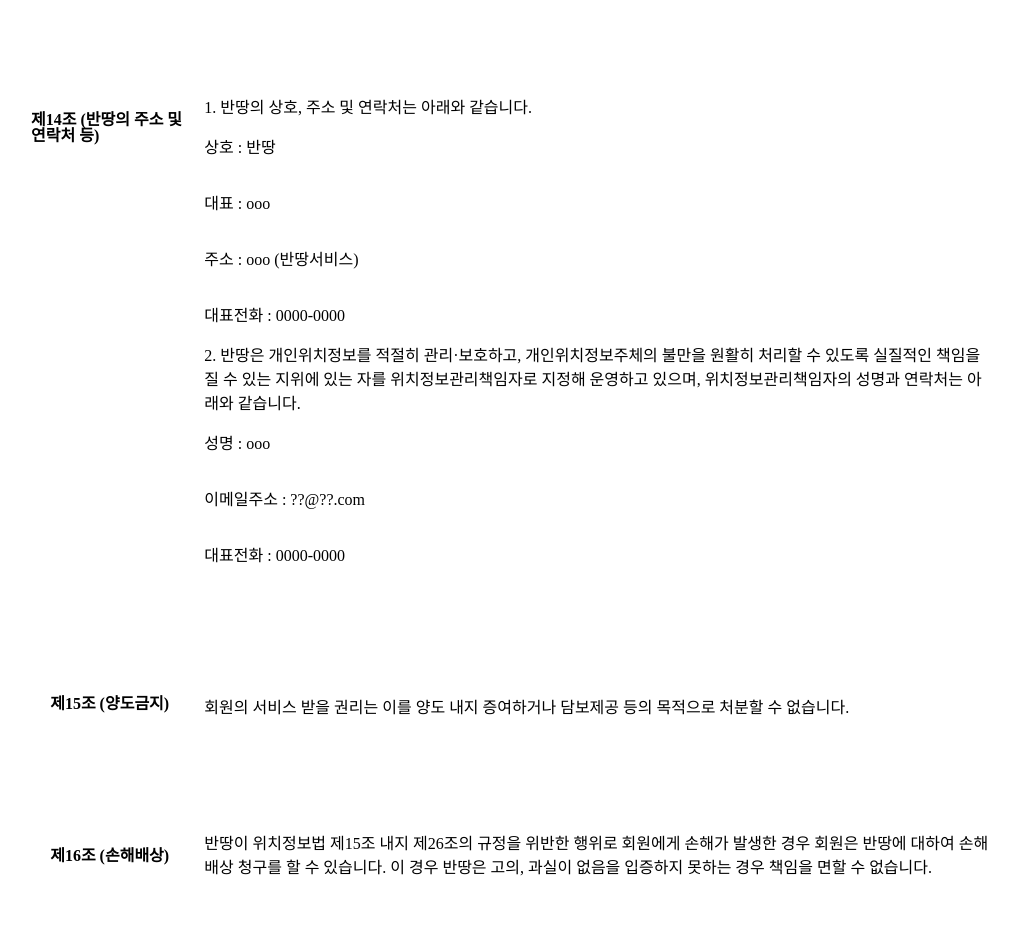
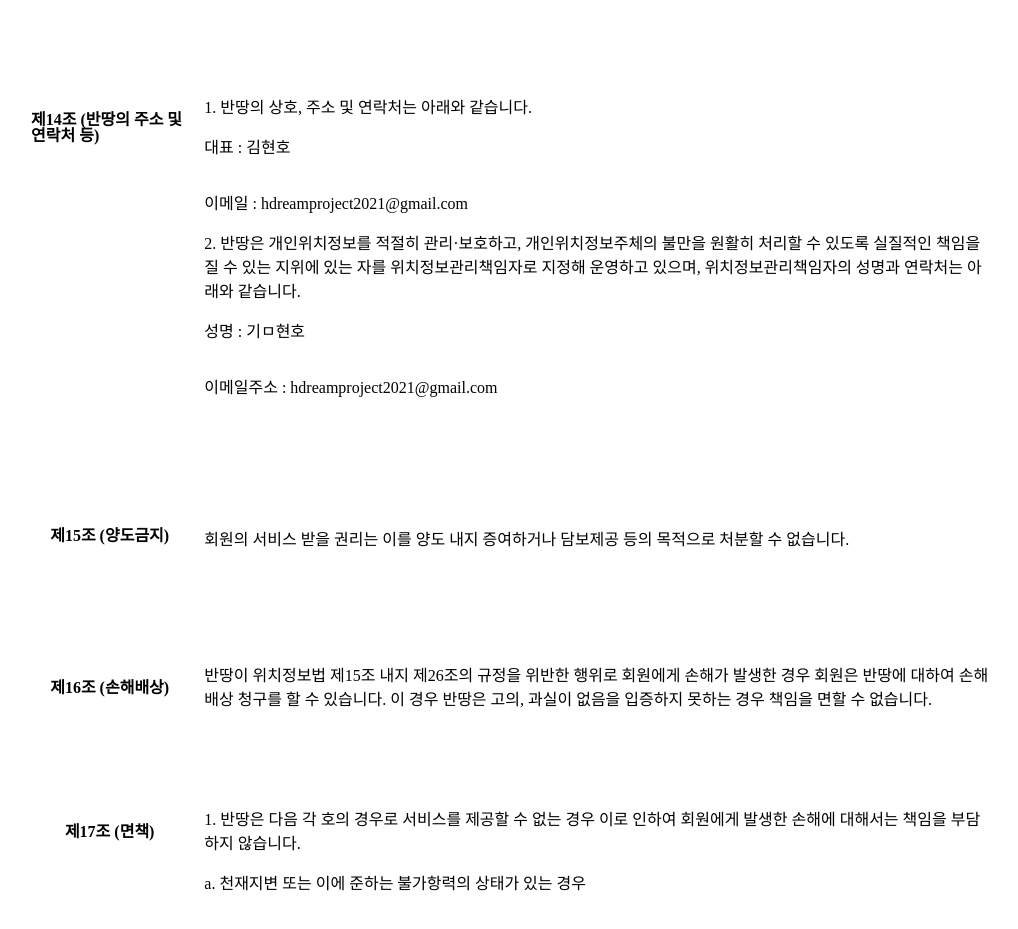
Before and after one commit to hside-project/banttang-landing, a React app: page /#/terms/location in a window 1280 px wide. Shown: the part 4440-5369 px from the top of the page, without its empty margins (129-1147 px from the left). Built offline with nearby package versions, Linux system fonts and the light colour scheme.

Commit message:
router app용 path 추가

```diff
--- a/src/components/Common/Header.tsx
+++ b/src/components/Common/Header.tsx
@@ -5,7 +5,7 @@ import TermNavigation from '../TermsComponents/TermNavigation';
 
 export default function Header({ children }: { children: ReactNode }) {
     const locatate = useLocation();
-    console.log('locatate', locatate);
+
     if (['/', '/contact'].includes(locatate.pathname)) {
         return <MainNavigation>{children}</MainNavigation>;
     }
@@ -18,8 +18,5 @@ export default function Header({ children }: { children: ReactNode }) {
         return <TermNavigation>{children}</TermNavigation>;
     }
 
-    if (['/app'].includes(locatate.pathname)) {
-        return <>{children}</>;
-    }
     return <>{children}</>;
 }
--- a/src/data/terms/locationBasedTerms.json
+++ b/src/data/terms/locationBasedTerms.json
@@ -222,10 +222,8 @@
                     "desc": {
                         "main": "",
                         "label": [
-                            "상호 : 반땅",
-                            "대표 : ooo",
-                            "주소 : ooo (반땅서비스)",
-                            "대표전화 : 0000-0000"
+                            "대표 : 김현호",
+                            "이메일 : hdreamproject2021@gmail.com"
                         ]
                     }
                 },
@@ -236,9 +234,8 @@
                     "desc": {
                         "main": "",
                         "label": [
-                            "성명 : ooo",
-                            "이메일주소 : ??@??.com",
-                            "대표전화 : 0000-0000"
+                            "성명 : 기ㅁ현호",
+                            "이메일주소 : hdreamproject2021@gmail.com"
                         ]
                     }
                 }
--- a/src/data/terms/praivacyTerms.json
+++ b/src/data/terms/praivacyTerms.json
@@ -211,7 +211,7 @@
                     "li": "고객센터/n• 1:1 문의하기 : MY > 고객센터 > 1:1문의"
                 },
                 {
-                    "li": "전자우편/n• help@???.co.kr"
+                    "li": "전자우편/n• hdreamproject2021@gmail.com"
                 },
                 {
                     "desc": "가’항에 따른 삭제·처리정지 권리 행사는 회원탈퇴 또는 고객센터를 통해 처리할 수 있으며 반땅은 이에 대해 지체없이 조치하겠습니다."
--- a/src/page/TermsPage.tsx
+++ b/src/page/TermsPage.tsx
@@ -1,5 +1,5 @@
 import styled from 'styled-components';
-import { Navigate, Routes, Route } from 'react-router-dom';
+import { Navigate, Routes, Route, useLocation } from 'react-router-dom';
 
 // components
 import ServiceTermsPage from '@components/TermsComponents/ServiceTerm';
@@ -8,10 +8,15 @@ import LocationBasedTermsPage from '@/components/TermsComponents/LocataionBasedT
 
 // components
 export default function TermsPage() {
+    const locatate = useLocation();
+    const dividePath = locatate.pathname === '/terms' ? '/terms' : '/app';
     return (
         <Layout>
             <Routes>
-                <Route path="/*" element={<Navigate to="/terms/service" />} />
+                <Route
+                    path="/*"
+                    element={<Navigate to={`${dividePath}/service`} />}
+                />
                 <Route path="service" element={<ServiceTermsPage />} />
                 <Route path="privacy" element={<PrivacyPolicyPage />} />
                 <Route path="location" element={<LocationBasedTermsPage />} />
```
